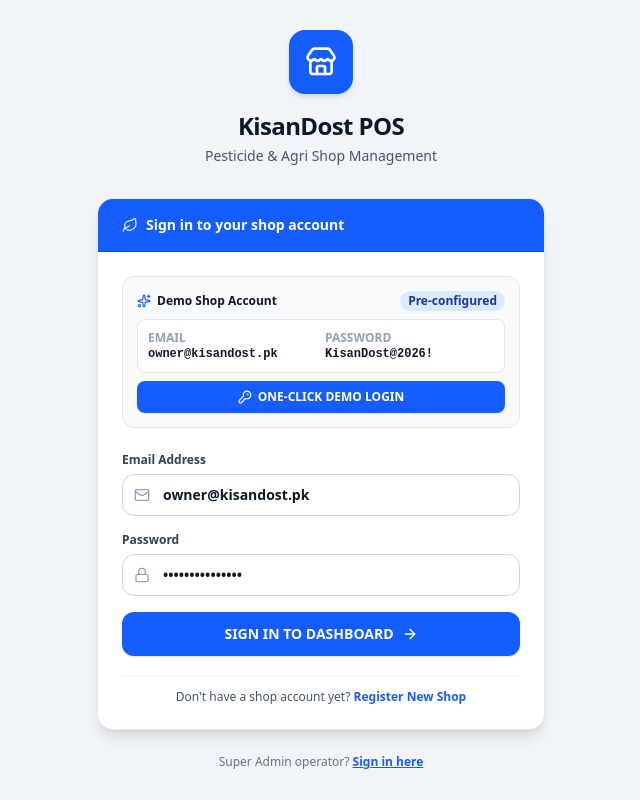
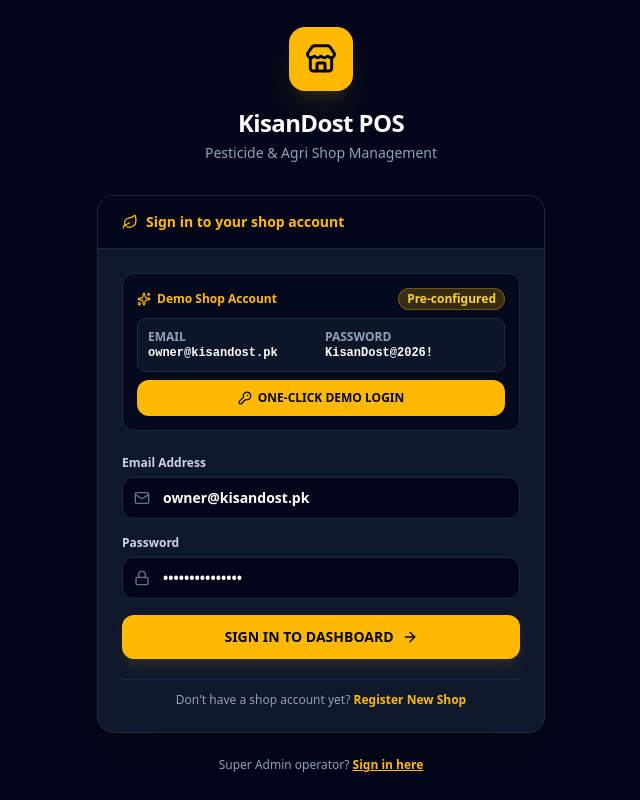
Before and after one commit to maazyasin369-ctrl/Kisandost-POS, a Next.js app: page /login in a window 1280 px wide. Shown: the whole page, without its empty margins (319-959 px from the left). Built offline with nearby package versions, Linux system fonts and the light colour scheme.

Commit message:
Update login and signup page theme to premium black and yellow scheme

```diff
--- a/src/app/(auth)/login/page.tsx
+++ b/src/app/(auth)/login/page.tsx
@@ -30,64 +30,64 @@ export default function LoginPage() {
   }
 
   return (
-    <div className="min-h-screen bg-slate-100 flex items-center justify-center p-4">
+    <div className="min-h-screen bg-slate-950 flex items-center justify-center p-4 text-slate-100">
 
       <div className="relative w-full max-w-md">
         {/* Logo & Brand */}
         <div className="text-center mb-8">
-          <div className="inline-flex items-center justify-center w-16 h-16 bg-blue-600 text-white rounded-2xl shadow-md mb-4">
-            <Store className="w-8 h-8 text-white" strokeWidth={2} />
+          <div className="inline-flex items-center justify-center w-16 h-16 bg-amber-400 text-slate-950 rounded-2xl shadow-xl shadow-amber-400/10 mb-4">
+            <Store className="w-8 h-8 text-slate-950" strokeWidth={2.2} />
           </div>
-          <h1 className="text-2xl font-bold text-slate-900 tracking-tight">KisanDost POS</h1>
-          <p className="text-slate-600 text-sm mt-1">Pesticide &amp; Agri Shop Management</p>
+          <h1 className="text-2xl font-extrabold text-white tracking-tight">KisanDost POS</h1>
+          <p className="text-slate-400 text-sm mt-1">Pesticide &amp; Agri Shop Management</p>
         </div>
 
         {/* Login Card */}
-        <div className="bg-white rounded-2xl shadow-lg overflow-hidden border border-slate-200">
+        <div className="bg-slate-900 rounded-2xl shadow-2xl overflow-hidden border border-slate-800">
           {/* Card Header */}
-          <div className="bg-blue-600 px-6 py-4 border-b border-blue-700">
+          <div className="bg-slate-950 px-6 py-4 border-b border-slate-800">
             <div className="flex items-center justify-between">
               <div className="flex items-center gap-2">
-                <Leaf className="w-4 h-4 text-blue-100" />
-                <span className="text-sm font-extrabold text-white">Sign in to your shop account</span>
+                <Leaf className="w-4 h-4 text-amber-400" />
+                <span className="text-sm font-extrabold text-amber-400">Sign in to your shop account</span>
               </div>
             </div>
           </div>
 
           <div className="p-6 space-y-5">
             {error && (
-              <div className="flex items-start gap-2.5 bg-red-50 border border-red-200 text-red-800 rounded-xl p-3.5 text-xs">
-                <AlertCircle className="w-4 h-4 shrink-0 mt-0.5 text-red-500" />
+              <div className="flex items-start gap-2.5 bg-red-950/80 border border-red-800 text-red-200 rounded-xl p-3.5 text-xs">
+                <AlertCircle className="w-4 h-4 shrink-0 mt-0.5 text-red-400" />
                 <span className="font-semibold">{error}</span>
               </div>
             )}
 
             {/* Quick Demo Access Box */}
-            <div className="bg-slate-50 border border-slate-200 rounded-xl p-3.5 text-xs space-y-2">
+            <div className="bg-slate-950/80 border border-slate-800 rounded-xl p-3.5 text-xs space-y-2">
               <div className="flex items-center justify-between">
-                <span className="font-extrabold text-slate-900 flex items-center gap-1.5">
-                  <Sparkles className="w-3.5 h-3.5 text-blue-600" />
+                <span className="font-extrabold text-amber-400 flex items-center gap-1.5">
+                  <Sparkles className="w-3.5 h-3.5 text-amber-400" />
                   Demo Shop Account
                 </span>
-                <span className="text-2xs bg-blue-100 text-blue-900 px-2 py-0.5 rounded-full font-bold">
+                <span className="text-2xs bg-amber-400/20 text-amber-300 border border-amber-400/30 px-2 py-0.5 rounded-full font-bold">
                   Pre-configured
                 </span>
               </div>
-              <div className="grid grid-cols-2 gap-2 text-2xs text-slate-700 bg-white p-2.5 rounded-lg border border-slate-200 font-mono">
+              <div className="grid grid-cols-2 gap-2 text-2xs text-slate-300 bg-slate-900/90 p-2.5 rounded-lg border border-slate-800 font-mono">
                 <div>
                   <span className="block text-slate-400 font-sans text-3xs uppercase font-bold">Email</span>
-                  <strong className="text-slate-900 select-all">owner@kisandost.pk</strong>
+                  <strong className="text-white select-all">owner@kisandost.pk</strong>
                 </div>
                 <div>
                   <span className="block text-slate-400 font-sans text-3xs uppercase font-bold">Password</span>
-                  <strong className="text-slate-900 select-all">KisanDost@2026!</strong>
+                  <strong className="text-white select-all">KisanDost@2026!</strong>
                 </div>
               </div>
               <button
                 type="button"
                 onClick={handleDemoLogin}
                 disabled={isPending}
-                className="w-full flex items-center justify-center gap-1.5 bg-blue-600 hover:bg-blue-700 active:bg-blue-800 text-white font-extrabold py-2 px-3 rounded-lg text-2xs transition-all shadow-xs"
+                className="w-full flex items-center justify-center gap-1.5 bg-amber-400 hover:bg-amber-300 active:bg-amber-500 text-slate-950 font-black py-2.5 px-3 rounded-xl text-2xs transition-all shadow-md active:scale-[0.98] cursor-pointer"
               >
                 <KeyRound className="w-3.5 h-3.5" />
                 <span>ONE-CLICK DEMO LOGIN</span>
@@ -96,11 +96,11 @@ export default function LoginPage() {
 
             <form onSubmit={handleSubmit} className="space-y-4 pt-1">
               <div className="space-y-1.5">
-                <label htmlFor="email" className="block text-xs font-bold text-slate-700">
+                <label htmlFor="email" className="block text-xs font-bold text-slate-300">
                   Email Address
                 </label>
                 <div className="relative">
-                  <Mail className="absolute left-3 top-1/2 -translate-y-1/2 w-4 h-4 text-slate-400" />
+                  <Mail className="absolute left-3 top-1/2 -translate-y-1/2 w-4 h-4 text-slate-500" />
                   <input
                     id="email"
                     name="email"
@@ -109,18 +109,18 @@ export default function LoginPage() {
                     autoComplete="email"
                     value={email}
                     onChange={(e) => setEmail(e.target.value)}
-                    className="w-full pl-10 pr-4 py-2.5 border border-slate-300 rounded-xl text-sm font-semibold text-slate-900 focus:outline-none focus:border-blue-600 focus:ring-2 focus:ring-blue-600/20 bg-white placeholder:text-slate-400 transition-colors"
+                    className="w-full pl-10 pr-4 py-2.5 bg-slate-950 border border-slate-800 rounded-xl text-sm font-semibold text-white focus:outline-none focus:border-amber-400 focus:ring-2 focus:ring-amber-400/20 placeholder:text-slate-600 transition-colors"
                     placeholder="you@yourshop.pk"
                   />
                 </div>
               </div>
 
               <div className="space-y-1.5">
-                <label htmlFor="password" className="block text-xs font-bold text-slate-700">
+                <label htmlFor="password" className="block text-xs font-bold text-slate-300">
                   Password
                 </label>
                 <div className="relative">
-                  <Lock className="absolute left-3 top-1/2 -translate-y-1/2 w-4 h-4 text-slate-400" />
+                  <Lock className="absolute left-3 top-1/2 -translate-y-1/2 w-4 h-4 text-slate-500" />
                   <input
                     id="password"
                     name="password"
@@ -129,7 +129,7 @@ export default function LoginPage() {
                     autoComplete="current-password"
                     value={password}
                     onChange={(e) => setPassword(e.target.value)}
-                    className="w-full pl-10 pr-4 py-2.5 border border-slate-300 rounded-xl text-sm font-semibold text-slate-900 focus:outline-none focus:border-blue-600 focus:ring-2 focus:ring-blue-600/20 bg-white transition-colors"
+                    className="w-full pl-10 pr-4 py-2.5 bg-slate-950 border border-slate-800 rounded-xl text-sm font-semibold text-white focus:outline-none focus:border-amber-400 focus:ring-2 focus:ring-amber-400/20 placeholder:text-slate-600 transition-colors"
                     placeholder="••••••••"
                   />
                 </div>
@@ -138,33 +138,33 @@ export default function LoginPage() {
               <button
                 type="submit"
                 disabled={isPending}
-                className="w-full flex items-center justify-center gap-2 bg-blue-600 hover:bg-blue-700 active:bg-blue-800 disabled:opacity-60 text-white font-extrabold text-sm py-3 rounded-xl shadow-sm transition-all active:scale-[0.98]"
+                className="w-full flex items-center justify-center gap-2 bg-amber-400 hover:bg-amber-300 active:bg-amber-500 disabled:opacity-60 text-slate-950 font-black text-sm py-3 rounded-xl shadow-lg shadow-amber-400/10 transition-all active:scale-[0.98] cursor-pointer"
               >
                 {isPending ? (
                   <span className="flex items-center gap-2">
-                    <span className="w-4 h-4 border-2 border-white/30 border-t-white rounded-full animate-spin" />
+                    <span className="w-4 h-4 border-2 border-slate-950/30 border-t-slate-950 rounded-full animate-spin" />
                     Signing in...
                   </span>
                 ) : (
                   <>
                     <span>SIGN IN TO DASHBOARD</span>
-                    <ArrowRight className="w-4 h-4" />
+                    <ArrowRight className="w-4 h-4 text-slate-950" />
                   </>
                 )}
               </button>
             </form>
 
-            <div className="text-center text-xs text-slate-600 border-t border-slate-100 pt-3">
+            <div className="text-center text-xs text-slate-400 border-t border-slate-800 pt-3">
               Don&apos;t have a shop account yet?{' '}
-              <Link href="/signup" className="text-blue-600 font-bold hover:text-blue-800 hover:underline">
+              <Link href="/signup" className="text-amber-400 font-bold hover:text-amber-300 hover:underline">
                 Register New Shop
               </Link>
             </div>
           </div>
         </div>
 
-        <p className="text-center text-slate-500 text-xs mt-6">
-          Super Admin operator? <Link href="/admin/login" className="text-blue-600 underline font-bold">Sign in here</Link>
+        <p className="text-center text-slate-400 text-xs mt-6">
+          Super Admin operator? <Link href="/admin/login" className="text-amber-400 underline font-bold hover:text-amber-300">Sign in here</Link>
         </p>
       </div>
     </div>
```
Also changed, not shown: src/app/(auth)/signup/page.tsx (+39 -39 lines).
